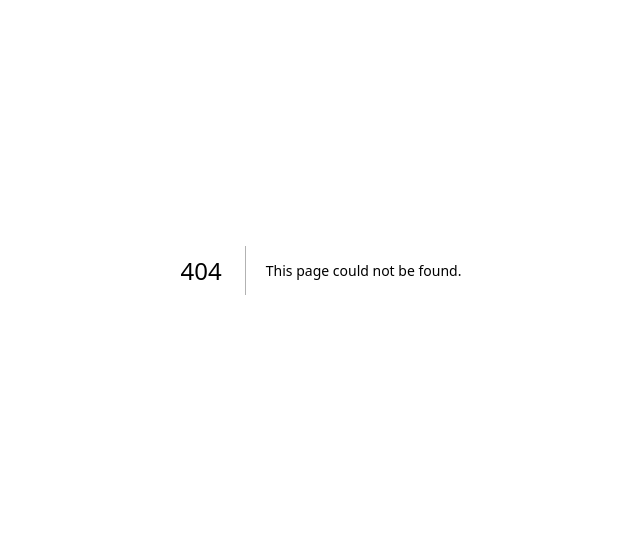
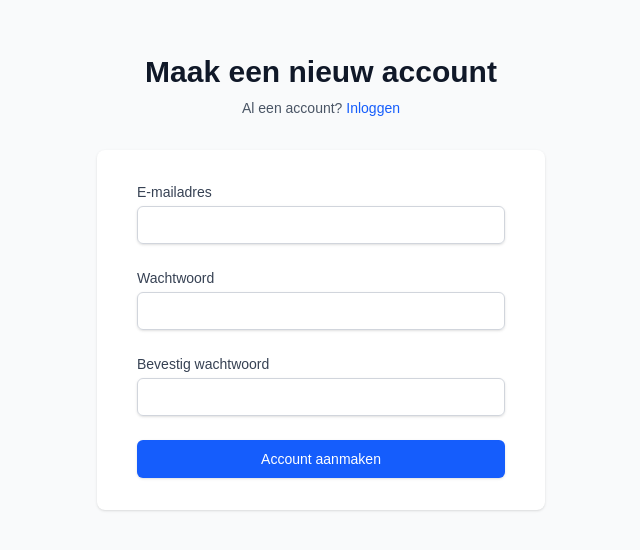
Before and after one commit to flaviofersu-pixel/StudySpot, a Next.js app in the folder Website/study-spot/: page /signup in a window 1280 px wide. Before the commit this address had no page. Shown: the part 130-680 px from the top of the page, without its empty margins (319-959 px from the left). Built offline with nearby package versions, Linux system fonts and the light colour scheme.

Commit message:
Feat: new signup page added - no logic just a template

```diff
--- a/Website/study-spot/app/components/NavBar/navbarComponent.js
+++ b/Website/study-spot/app/components/NavBar/navbarComponent.js
@@ -21,7 +21,7 @@ export function NavbarComponent() {
                         </span>
                     </Link>
 
-                    <form className="min-w-0 flex-1 md:max-w-[28rem]" action="/" method="get">
+                    <form className="min-w-0 flex-1 md:max-w-[28rem]">
                         <input
                             type="search"
                             placeholder="Zoek op naam, adres of buurt..."
@@ -51,7 +51,7 @@ export function NavbarComponent() {
                         </svg>
                     </Link>
                     <Link
-                        href="/"
+                        href="/signup"
                         className="rounded-full bg-brand px-3 py-1.5 text-sm font-semibold text-white hover:bg-brand-dark sm:px-5 sm:py-2.5 sm:text-base"
                     >
                         Inloggen
--- /dev/null
+++ b/Website/study-spot/app/signup/page.js
@@ -0,0 +1,83 @@
+import Link from "next/link";
+
+export default function SignUp() {
+    return (
+        <div className="flex min-h-screen flex-col justify-center bg-gray-50 py-12 sm:px-6 lg:px-8">
+            <div className="sm:mx-auto sm:w-full sm:max-w-md">
+                <h2 className="mt-6 text-center text-3xl font-extrabold text-gray-900">
+                    Maak een nieuw account
+                </h2>
+                <p className="mt-2 text-center text-sm text-gray-600">
+                    Al een account?{" "}
+                    <Link href="/signin" className="font-medium text-blue-600 hover:text-blue-500">
+                        Inloggen
+                    </Link>
+                </p>
+            </div>
+
+            <div className="mt-8 sm:mx-auto sm:w-full sm:max-w-md">
+                <div className="bg-white px-4 py-8 shadow sm:rounded-lg sm:px-10">
+                    <form
+                        className="space-y-6"
+                    >
+                        <div>
+                            <label htmlFor="email" className="block text-sm font-medium text-gray-700">
+                                E-mailadres
+                            </label>
+                            <div className="mt-1">
+                                <input
+                                    id="email"
+                                    name="email"
+                                    type="email"
+                                    autoComplete="email"
+                                    required
+                                    className="block w-full appearance-none rounded-md border border-gray-300 px-3 py-2 placeholder-gray-400 shadow-sm focus:border-blue-500 focus:ring-blue-500 focus:outline-none sm:text-sm"
+                                />
+                            </div>
+                        </div>
+
+                        <div>
+                            <label htmlFor="password" className="block text-sm font-medium text-gray-700">
+                                Wachtwoord
+                            </label>
+                            <div className="mt-1">
+                                <input
+                                    id="password"
+                                    name="password"
+                                    type="password"
+                                    autoComplete="new-password"
+                                    required
+                                    className="block w-full appearance-none rounded-md border border-gray-300 px-3 py-2 placeholder-gray-400 shadow-sm focus:border-blue-500 focus:ring-blue-500 focus:outline-none sm:text-sm"                                />
+                            </div>
+                        </div>
+
+                        <div>
+                            <label htmlFor="confirmPassword" className="block text-sm font-medium text-gray-700">
+                                Bevestig wachtwoord
+                            </label>
+                            <div className="mt-1">
+                                <input
+                                    id="confirmPassword"
+                                    name="confirmPassword"
+                                    type="password"
+                                    autoComplete="new-password"
+                                    required
+                                    className="block w-full appearance-none rounded-md border border-gray-300 px-3 py-2 placeholder-gray-400 shadow-sm focus:border-blue-500 focus:ring-blue-500 focus:outline-none sm:text-sm"
+                                />
+                            </div>
+                        </div>
+
+                        <div>
+                            <button
+                                type="submit"
+                                className="flex w-full justify-center rounded-md border border-transparent bg-blue-600 px-4 py-2 text-sm font-medium text-white shadow-sm hover:bg-blue-700 focus:ring-2 focus:ring-blue-500 focus:ring-offset-2 focus:outline-none"
+                            >
+                                Account aanmaken
+                            </button>
+                        </div>
+                    </form>
+                </div>
+            </div>
+        </div>
+    )
+}
```
